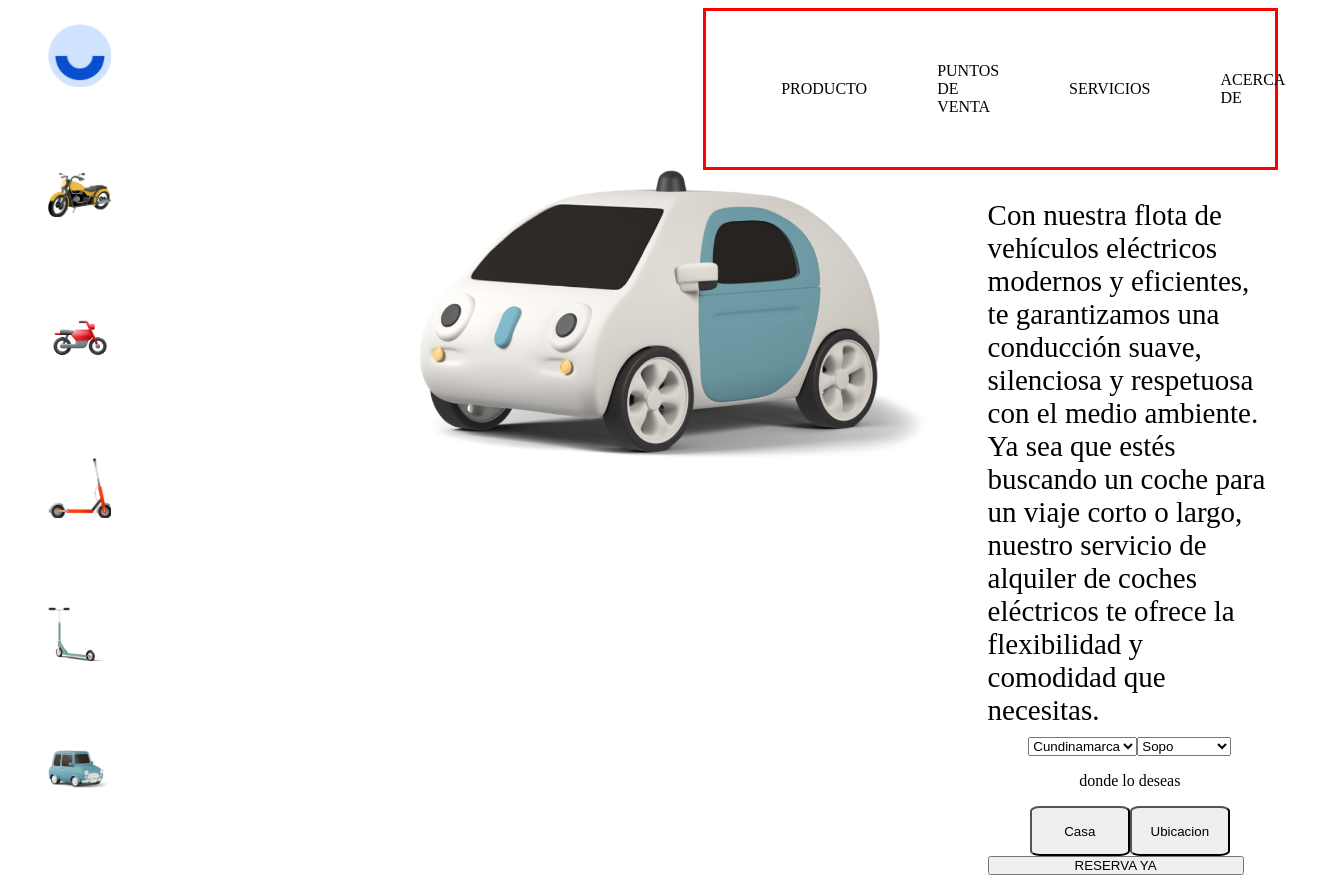
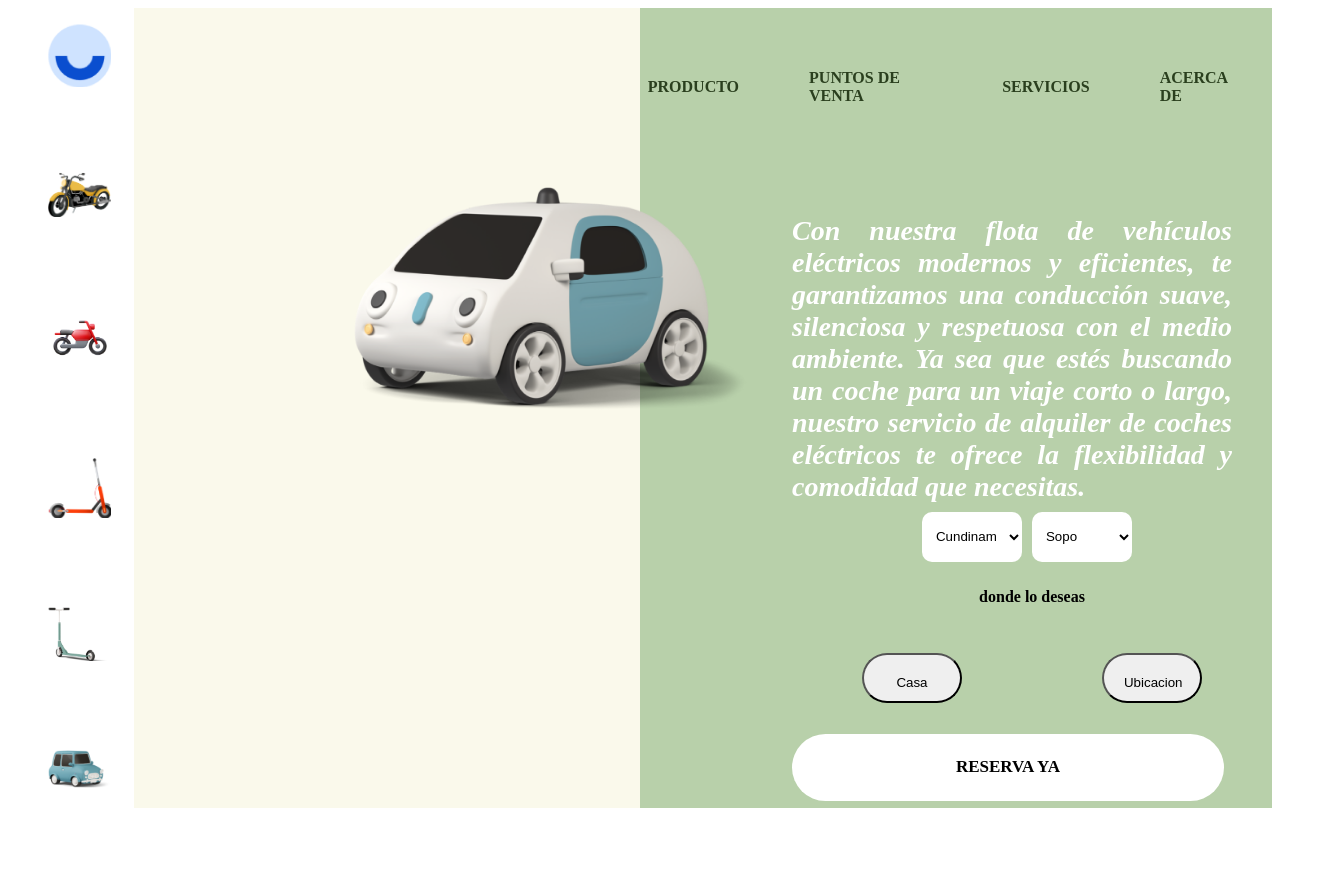
Before and after one commit to Kevincitop/parcial, a plain HTML site: page index.html in a window 1280 px wide. Shown: the whole page, 1320 px wide, since content can reach past the window. After the commit the page ends 816 px from the top, so only its background shows below. Drawn offline with Linux system fonts and the light colour scheme.

Commit message:
FINALIZADO CSS
SE CORRIJIERON ERRORES Y SE REALIZARON CAMBIOS

```diff
--- a/style.css
+++ b/style.css
@@ -3,6 +3,7 @@ main{
     width: 100%;
     height: 100vh;
     display: flex;
+    background: linear-gradient(to right, #FAF9EB 50%, #B8D0AA 50%);
 }
 li{
     list-style: none;
@@ -14,6 +15,7 @@ aside{
     height: 100%;
     justify-content: center;
     flex-direction: column;
+    background-color: #ffffff;
 }
 aside ul{
 
@@ -42,7 +44,6 @@ section {
 nav {
     grid-column: 3/5;
     grid-row: 1;
-    border: red solid ;
     display: flex;
     width: 100%;
     align-items: center;
@@ -54,9 +55,12 @@ nav ul {
     display: flex;
     list-style: none;
     align-items: center;
+    font-weight: bold;
+    color: #2a3f1e;
 }
 nav li{
     padding:35px
+
 }
 #grande img{
 
@@ -65,15 +69,22 @@ nav li{
     width: 90%;
 }
 #grande .parrafo1{
-    grid-column: 4/5;
+    grid-column: 4;
     grid-row: 3/5;
-    font-size: 29px;
+    font-size: 28px;
+    display: flex;
+    justify-content: center;
+    text-align: justify;
+    padding-right: 40px;
+    font-style: italic;
+    color: #ffffff;
 }
 #grande p{
     grid-column: 4;
     grid-row: 5;
     display:flex;
     justify-content: center;
+    font-weight: bold;
 }
 #grande .desplegable{
     grid-column: 4;
@@ -89,11 +100,15 @@ nav li{
     justify-content: center;
     align-items: center;
     color: bisque;
+    justify-content: space-between;
 }
 #grande .boton button{
   width: 100px;
   height: 50px;
-  border-radius: 10%;
+  border-radius:200px;
+  padding: 20px;
+  margin-right: 70px;
+  margin-left: 70px;
 }
 #grande .reserva{
     grid-column: 4;
@@ -105,3 +120,102 @@ nav li{
     width: 90%;
     height: 90%;
 }
+.reserva {
+    position: relative;
+    font-size: 17px;
+    text-transform: uppercase;
+    text-decoration: none;
+    padding: 1em 2.5em;
+    display: inline-block;
+    border-radius: 6em;
+    transition: all .2s;
+    border: none;
+    font-family: inherit;
+    font-weight: bold;
+    color: black;
+    background-color: rgb(255, 255, 255);
+   }
+
+   .reserva:hover {
+    transform: translateY(-3px);
+    box-shadow: 0 10px 20px rgba(0, 0, 0, 0.2);
+   }
+
+   .reserva:active {
+    transform: translateY(-1px);
+    box-shadow: 0 5px 10px rgba(0, 0, 0, 0.2);
+   }
+
+   .reserva::after {
+    content: "";
+    display: inline-block;
+    height: 100%;
+    width: 100%;
+    border-radius: 100px;
+    position: absolute;
+    top: 0;
+    left: 0;
+    z-index: -1;
+    transition: all .4s;
+   }
+
+   .reserva::after {
+    background-color: #ffffff;
+   }
+
+   .reserva:hover::after {
+    transform: scaleX(1.4) scaleY(1.6);
+    opacity: 0;
+   }
+.verde{
+    background-color: blue;
+}
+#grande .desplegable select {
+    width: 100px;
+    height: 50px;
+    border-radius: 10px;
+    background-color: white;
+    border: none;
+    padding: 5px 10px;
+    margin-right: 10px;
+}
+.desplegable1 {
+    position: relative;
+    display: inline-block;
+}
+
+#datepicker {
+    width: 200px;
+    height: 40px;
+    border: 1px solid #ccc;
+    border-radius: 25px;
+    padding: 0 15px;
+}
+
+.popup {
+    display: none;
+    position: fixed;
+    top: 50%;
+    left: 50%;
+    transform: translate(-50%, -50%);
+    background-color: white;
+    padding: 20px;
+    border: 1px solid #ccc;
+    border-radius: 5px;
+    z-index: 999;
+}
+
+.popup-content {
+    text-align: center;
+}
+
+.close {
+    position: absolute;
+    top: 5px;
+    right: 10px;
+    cursor: pointer;
+}
+
+.close:hover {
+    color: red;
+}
```
